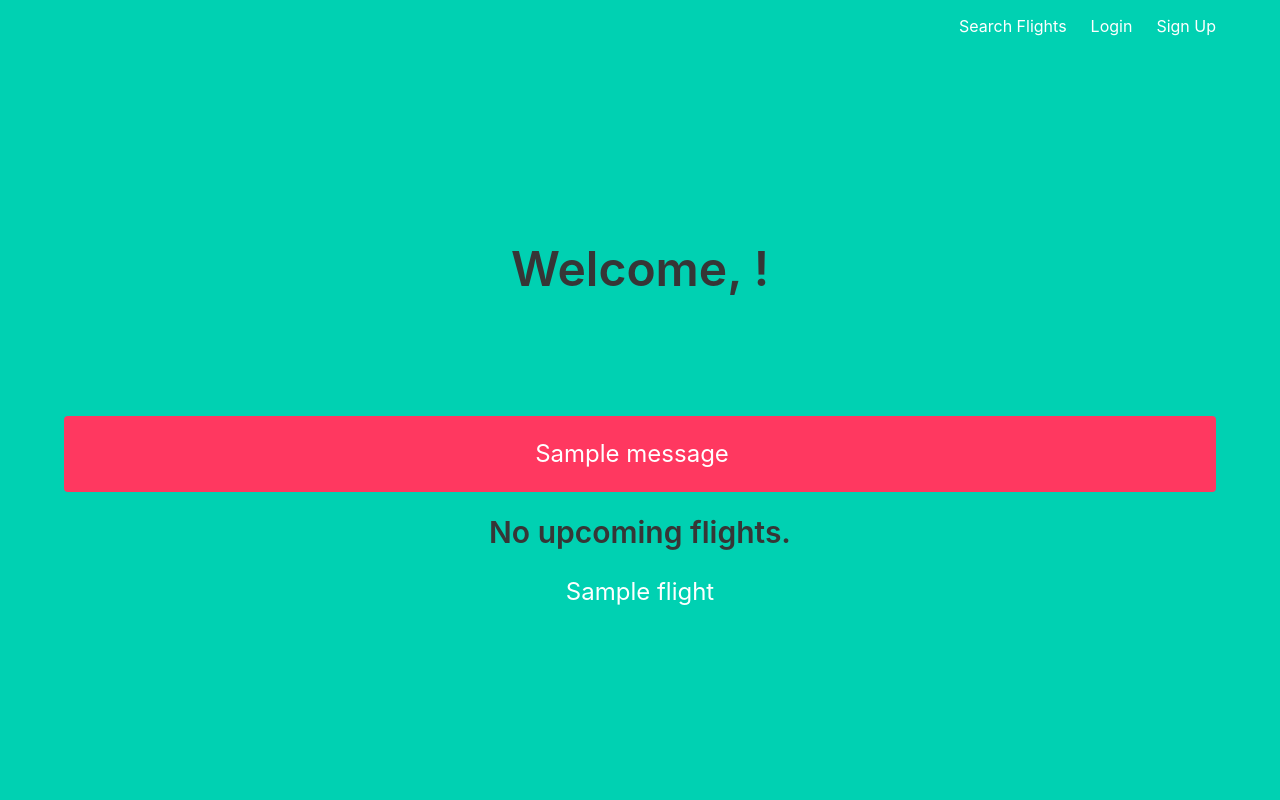
After one commit to sc6354/airline_reservation, a Python web app: template templates/views.html in a window 1280 px wide. The commit adds this page. Run offline with Jinja, Linux system fonts and the light colour scheme; the template is opened without the code that fills it: most values are stand-ins (such as "Sample title", 1, 10 or a date in 2020); one stand-in notice (Sample message) is shown.

Commit message:
added view page for staff

```diff
--- a/main.py
+++ b/main.py
@@ -205,6 +205,10 @@ def agentHome():
                                            average=ave_commission, x=top5_labels, y=top5_values,
                                            x2=top5_com, y2=top_com)
 
+@login_required
+@main.route('/views', methods = ["GET"])
+def views():
+    return render_template('views.html')
 
 
 @main.route('/flights', methods=["POST", 'GET'])
--- a/templates/base2.html
+++ b/templates/base2.html
@@ -27,6 +27,11 @@
                             {% if current_user.is_authenticated %}
                             <a href="{{ url_for('main.staffHome') }}" class="navbar-item">
                                 Home
+                            </a>
+                            {% endif %}
+                            {% if current_user.is_authenticated %}
+                            <a href="{{ url_for('main.views') }}" class="navbar-item">
+                                Views
                             </a>
                             {% endif %}
                             {% if not current_user.is_authenticated %}
--- /dev/null
+++ b/templates/views.html
@@ -0,0 +1,32 @@
+{% extends 'base2.html' %}
+{% block title %} Home {% endblock %}
+{% block content %}
+
+<div class="content is-large">
+	<h1 class='is-family-monospace-danger'>
+		Welcome, !
+
+	</h1>
+</div>
+
+<br><br><br><br>
+<div class="content is-large">
+{% with messages = get_flashed_messages() %}
+	{% if messages %}
+		<div class="notification is-danger">
+                {{ messages[0] }}
+        </div>
+		<div>
+			<h4> No upcoming flights. </h4>
+			{{ flight }}
+		</div>
+	{% else %}
+		<h4> </h4>
+	{% endif %}
+{% endwith %}
+</div>
+
+
+
+
+{% endblock %}
```
